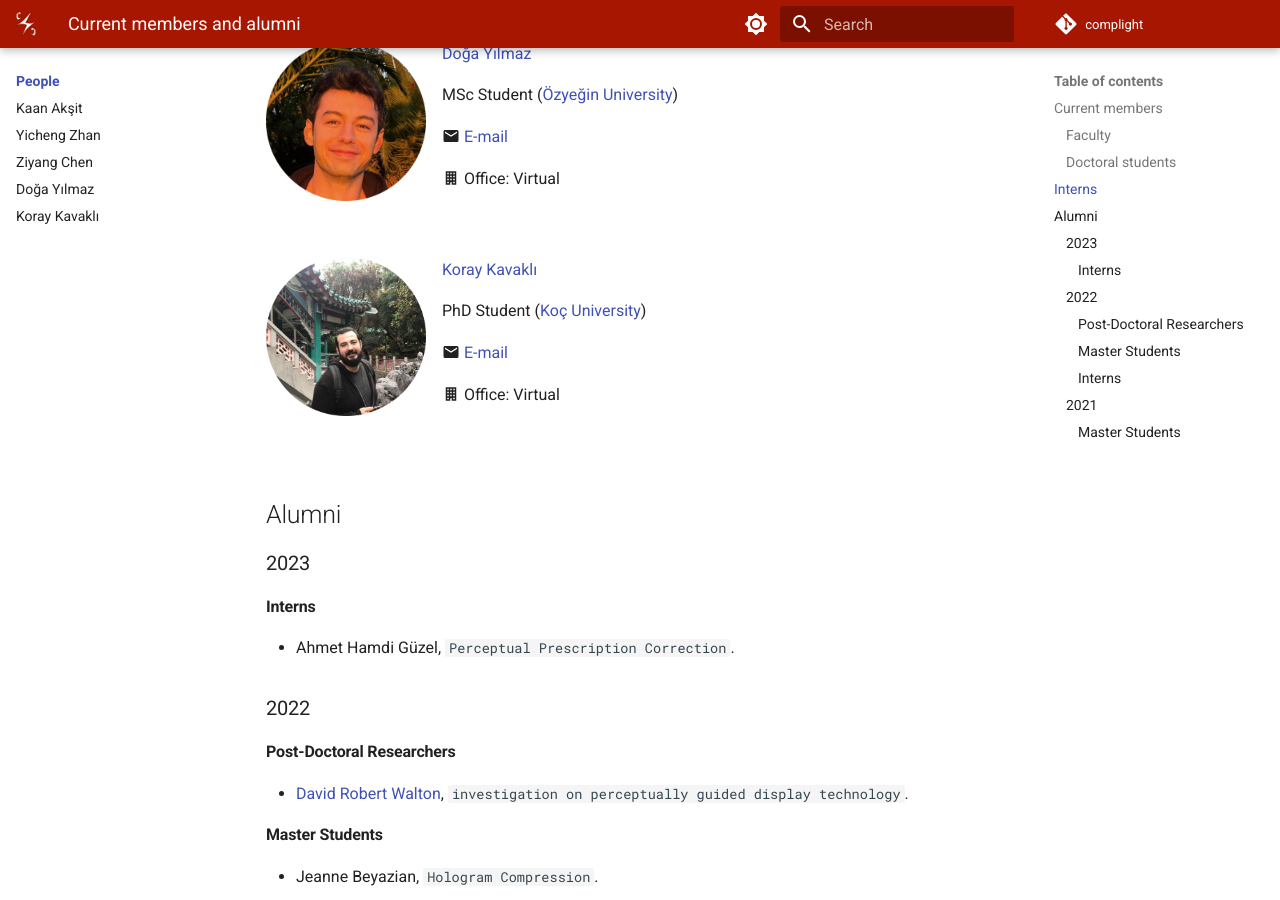
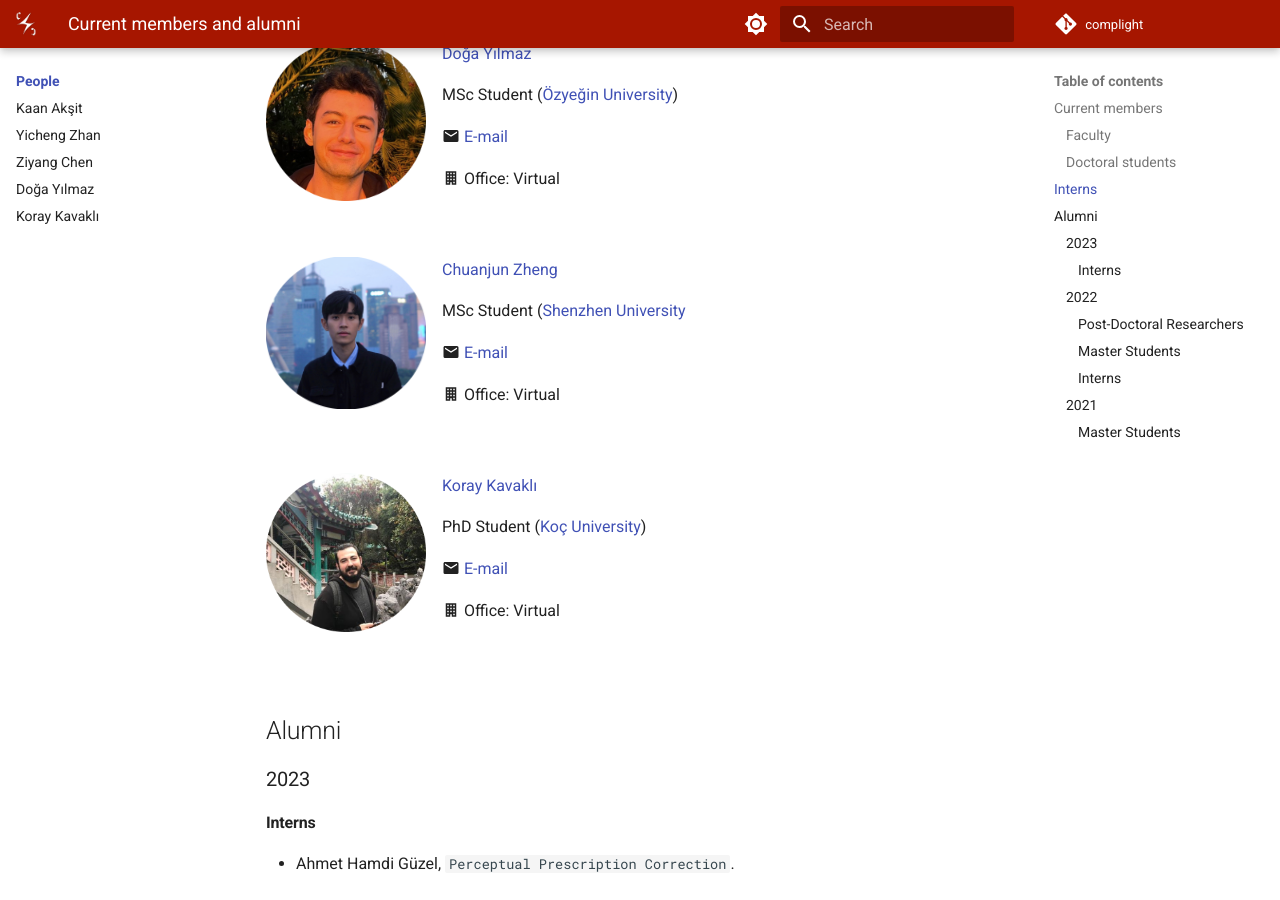
Before and after one commit to complight/complight.github.io, an MkDocs documentation site: the page built from docs/people/index.md, in a window 1280 px wide and 900 px high, scrolled down 1264 px. Built offline with MkDocs 1.6.1 and Material for MkDocs 9.7.7, drawn with Linux system fonts in a browser that asks for light colours.

Commit message:
Updating people's page.

```diff
--- a/docs/people/index.md
+++ b/docs/people/index.md
@@ -64,6 +64,19 @@ MSc Student ([Özyeğin University](https://www.ozyegin.edu.tr/))
 
 
 <div style="float: left; height:200px;" class="boxed">
+<img align='left' src="../people/chuanjun_zheng.png" width="160" alt/>
+</div>
+[Chuanjun Zheng](https://scholar.google.com.hk/citations?user=9Jk_LC8AAAAJ&)
+
+MSc Student ([Shenzhen University](https://en.szu.edu.cn/)
+
+:material-email: [E-mail](mailto:chuanjunzhengcs@gmail.com)
+
+:material-office-building: Office: Virtual
+<br clear="left"/>
+
+
+<div style="float: left; height:200px;" class="boxed">
 <img align='left' src="../people/koray_kavakli.png" width="160" alt/>
 </div>
 [Koray Kavaklı](https://scholar.google.com/citations?user=rn6XtO4AAAAJ&hl=en)
```
Also changed, not shown: docs/people/chuanjun_zheng.png (added).
